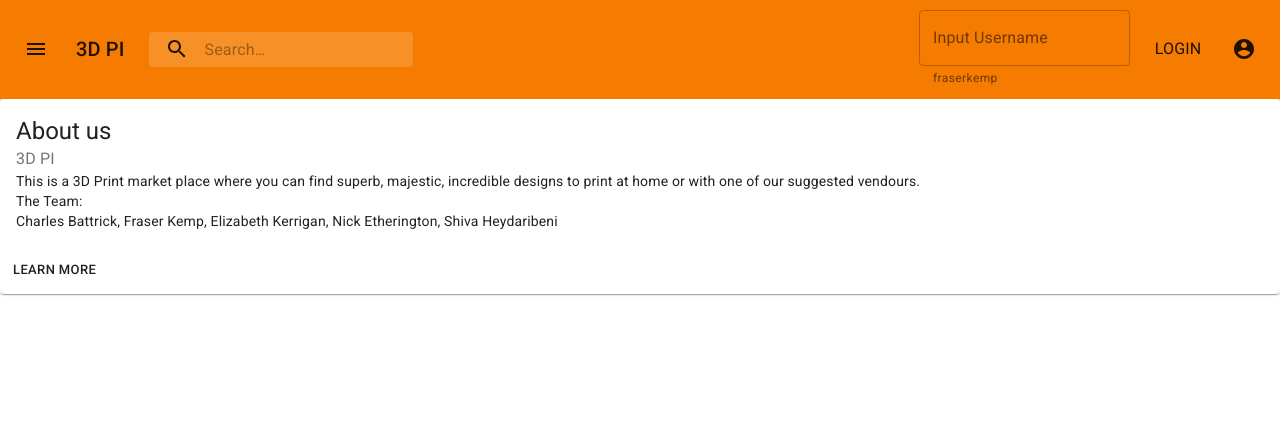
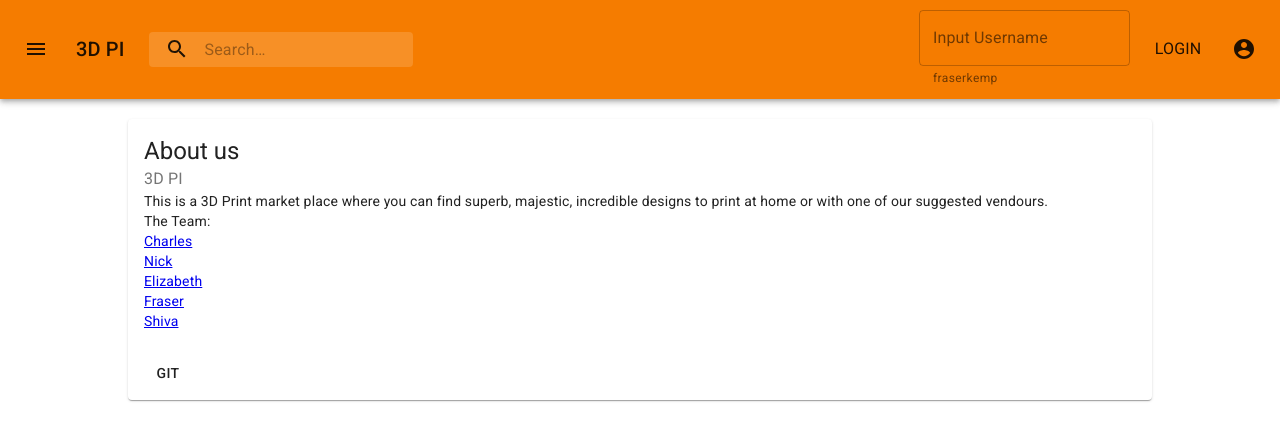
Before and after one commit to lizzykerrigan/fencs-fend, a React (Create React App) app: page /about_us in a window 1280 px wide. Shown: the top 440 px of the page. Built offline with nearby package versions, Linux system fonts and the light colour scheme.

Commit message:
add links to about page

```diff
--- a/src/components/AboutPage/AboutPage.jsx
+++ b/src/components/AboutPage/AboutPage.jsx
@@ -5,10 +5,15 @@ import CardActions from "@material-ui/core/CardActions";
 import CardContent from "@material-ui/core/CardContent";
 import Button from "@material-ui/core/Button";
 import Typography from "@material-ui/core/Typography";
+import { Link } from "@reach/router";
 
 const useStyles = makeStyles({
   card: {
-    minWidth: 275
+    minWidth: 275,
+    width: "80%",
+    marginLeft: "auto",
+    marginRight: "auto",
+    marginTop: "20px"
   },
   title: {
     fontSize: 14
@@ -37,13 +42,28 @@ export default function SimpleCard() {
           <br />
           The Team:
           <br />
-          Charles Battrick, Fraser Kemp, Elizabeth Kerrigan, Nick Etherington,
-          Shiva Heydaribeni
+          <a href="https://github.com/cpbattrick">Charles</a>
+          <br />
+          <a href="https://github.com/NEJEtherington">Nick</a>
+          <br />
+          <a href="https://github.com/lizzykerrigan">Elizabeth</a>
+          <br />
+          <a href="https://github.com/FraserKemp">Fraser</a>
+          <br />
+          <a href="https://github.com/SH-H-B">Shiva</a>
         </Typography>
       </CardContent>
       <CardActions>
-        <Button size="small">Learn More</Button>
+        <a
+          href="https://github.com/lizzykerrigan/fencs-front-end"
+          target="_blank"
+        >
+          <Button>Git</Button>
+        </a>
       </CardActions>
     </Card>
   );
 }
+
+// Battrick, Fraser Kemp, Elizabeth Kerrigan, Nick Etherington,
+//   Shiva Heydaribeni
```
